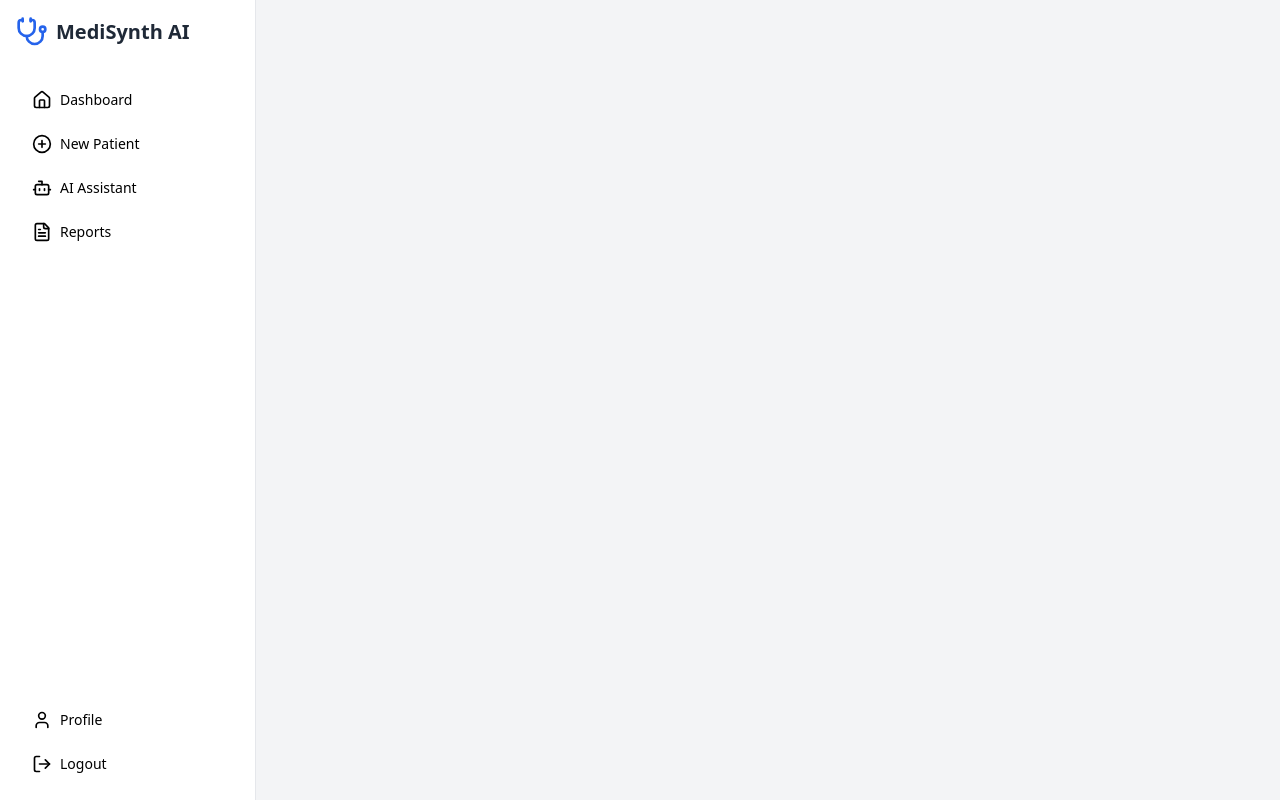
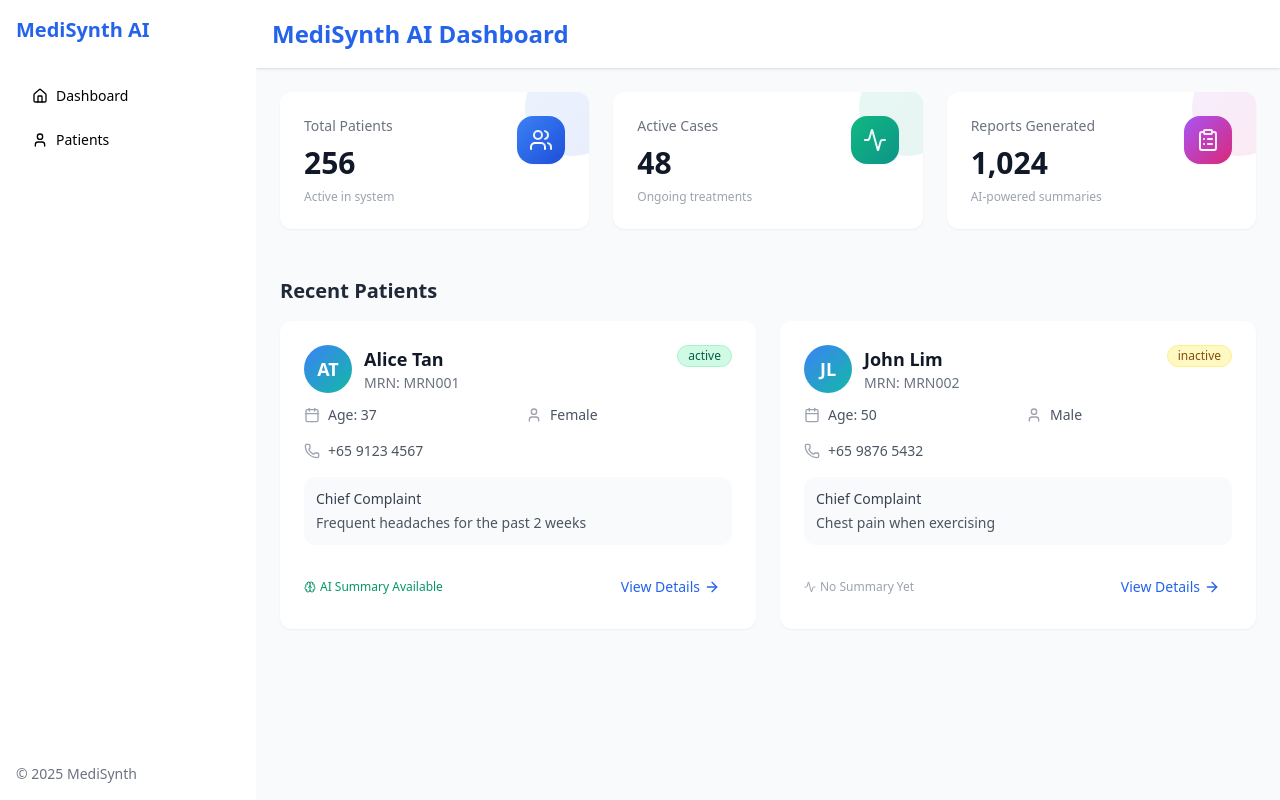
Before and after one commit to Maxxtucker/LLM-based-Clinical-Copilot-A-Generative-AI-Solution-for-Streamlining-Electronic-Health-Records, a React (Create React App) app in the folder my-react-app/: page / in a window 1280 px wide. Built offline with nearby package versions, Linux system fonts and the light colour scheme.

Commit message:
update app.js

```diff
--- a/my-react-app/package.json
+++ b/my-react-app/package.json
@@ -7,7 +7,10 @@
     "@testing-library/jest-dom": "^6.8.0",
     "@testing-library/react": "^16.3.0",
     "@testing-library/user-event": "^13.5.0",
+    "class-variance-authority": "^0.7.1",
     "clsx": "^2.1.1",
+    "date-fns": "^4.1.0",
+    "framer-motion": "^12.23.12",
     "lucide-react": "^0.544.0",
     "react": "^19.1.1",
     "react-dom": "^19.1.1",
--- a/my-react-app/src/App.js
+++ b/my-react-app/src/App.js
@@ -1,97 +1,130 @@
-import * as React from "react";
-import { Link, useLocation } from "react-router-dom";
-import { createPageUrl } from './utils';
-import { cn } from "./components/utils";
-import { Button } from "./components/ui/button";
-import { User, LogOut, Home, Stethoscope, FileText, Bot, PlusCircle } from "lucide-react";
+// src/App.js
+import React from "react";
+import PatientCard from "./components/dashboard/PatientCard";
+import StatsCard from "./components/dashboard/StatsCards";
+import { Users, Activity, ClipboardList, Home, User } from "lucide-react";
+
+// Import your Sidebar system
 import {
+  SidebarProvider,
   Sidebar,
+  SidebarHeader,
   SidebarContent,
   SidebarFooter,
-  SidebarHeader,
   SidebarMenu,
   SidebarMenuItem,
   SidebarMenuButton,
-  SidebarProvider,
   SidebarTrigger,
-  useSidebar,
-} from "./components/ui/sidebar";
+} from "./components/ui/sidebar"; // adjust path if needed
 
-// Main Layout Component
-export default function Layout({ children, currentPageName }) {
+function App() {
+  // Dummy patients data
+  const patients = [
+    {
+      id: 1,
+      first_name: "Alice",
+      last_name: "Tan",
+      gender: "female",
+      date_of_birth: "1988-05-12",
+      phone: "+65 9123 4567",
+      status: "active",
+      medical_record_number: "MRN001",
+      chief_complaint: "Frequent headaches for the past 2 weeks",
+      ai_summary: true,
+    },
+    {
+      id: 2,
+      first_name: "John",
+      last_name: "Lim",
+      gender: "male",
+      date_of_birth: "1975-09-23",
+      phone: "+65 9876 5432",
+      status: "inactive",
+      medical_record_number: "MRN002",
+      chief_complaint: "Chest pain when exercising",
+      ai_summary: false,
+    },
+  ];
+
   return (
     <SidebarProvider>
-      <div className="flex min-h-screen bg-neutral-100">
-        <AppSidebar currentPageName={currentPageName} />
-        <div className="flex-1">
-          <AppHeader />
-          <main className="p-4 sm:p-6 lg:p-8">
-            {children}
-          </main>
+      <div className="flex min-h-screen bg-gray-50">
+        {/* Sidebar */}
+        <Sidebar>
+          <SidebarHeader>
+            <h2 className="text-xl font-bold text-blue-600">MediSynth AI</h2>
+          </SidebarHeader>
+          <SidebarContent>
+            <SidebarMenu>
+              <SidebarMenuItem>
+                <SidebarMenuButton>
+                  <Home className="mr-2 h-4 w-4" />
+                  Dashboard
+                </SidebarMenuButton>
+              </SidebarMenuItem>
+              <SidebarMenuItem>
+                <SidebarMenuButton>
+                  <User className="mr-2 h-4 w-4" />
+                  Patients
+                </SidebarMenuButton>
+              </SidebarMenuItem>
+            </SidebarMenu>
+          </SidebarContent>
+          <SidebarFooter>
+            <p className="text-sm text-gray-500">© 2025 MediSynth</p>
+          </SidebarFooter>
+        </Sidebar>
+
+        {/* Main content area */}
+        <div className="flex-1 flex flex-col">
+          {/* Header */}
+          <header className="bg-white shadow p-4 flex items-center justify-between">
+            <SidebarTrigger />
+            <h1 className="text-2xl font-bold text-blue-600">
+              MediSynth AI Dashboard
+            </h1>
+          </header>
+
+          {/* Stats Section */}
+          <section className="p-6 grid gap-6 md:grid-cols-3">
+            <StatsCard
+              title="Total Patients"
+              value="256"
+              description="Active in system"
+              icon={Users}
+              gradient="bg-gradient-to-br from-blue-500 to-blue-700"
+            />
+            <StatsCard
+              title="Active Cases"
+              value="48"
+              description="Ongoing treatments"
+              icon={Activity}
+              gradient="bg-gradient-to-br from-emerald-500 to-teal-600"
+            />
+            <StatsCard
+              title="Reports Generated"
+              value="1,024"
+              description="AI-powered summaries"
+              icon={ClipboardList}
+              gradient="bg-gradient-to-br from-purple-500 to-pink-600"
+            />
+          </section>
+
+          {/* Patients Section */}
+          <section className="p-6">
+            <h2 className="text-xl font-bold text-neutral-800 mb-4">
+              Recent Patients
+            </h2>
+            <div className="grid gap-6 md:grid-cols-2">
+              {patients.map((p) => (
+                <PatientCard key={p.id} patient={p} />
+              ))}
+            </div>
+          </section>
         </div>
       </div>
     </SidebarProvider>
   );
 }
 
-// Sidebar Component
-function AppSidebar({ currentPageName }) {
-  const navItems = [
-    { name: "Dashboard", icon: Home, page: "Dashboard" },
-    { name: "New Patient", icon: PlusCircle, page: "NewPatient" },
-    { name: "AI Assistant", icon: Bot, page: "AIAssistant" },
-    { name: "Reports", icon: FileText, page: "Reports" },
-  ];
-
-  return (
-    <Sidebar className="border-r bg-white">
-      <SidebarHeader>
-        <Link to={createPageUrl('Dashboard')} className="flex items-center gap-2">
-          <Stethoscope className="w-8 h-8 text-blue-600" />
-          <h1 className="text-xl font-bold text-neutral-800">MediSynth AI</h1>
-        </Link>
-      </SidebarHeader>
-      <SidebarContent>
-        <SidebarMenu>
-          {navItems.map((item) => (
-            <SidebarMenuItem key={item.name}>
-              <Link to={createPageUrl(item.page)}>
-                <SidebarMenuButton
-                  className={`gap-2 ${currentPageName === item.page ? "bg-blue-100 text-blue-700" : ""}`}
-                >
-                  <item.icon className="w-5 h-5" />
-                  {item.name}
-                </SidebarMenuButton>
-              </Link>
-            </SidebarMenuItem>
-          ))}
-        </SidebarMenu>
-      </SidebarContent>
-      <SidebarFooter>
-        <SidebarMenu>
-          <SidebarMenuItem>
-            <SidebarMenuButton className="gap-2">
-              <User className="w-5 h-5" />
-              Profile
-            </SidebarMenuButton>
-          </SidebarMenuItem>
-          <SidebarMenuItem>
-            <SidebarMenuButton className="gap-2">
-              <LogOut className="w-5 h-5" />
-              Logout
-            </SidebarMenuButton>
-          </SidebarMenuItem>
-        </SidebarMenu>
-      </SidebarFooter>
-    </Sidebar>
-  );
-}
-
-// Header Component
-function AppHeader() {
-  return (
-    <header className="sticky top-0 z-30 flex h-14 items-center gap-4 border-b bg-white/80 px-4 backdrop-blur-sm sm:static sm:h-auto sm:border-0 sm:bg-transparent sm:px-6">
-       <SidebarTrigger className="sm:hidden" />
-    </header>
-  );
-}
+export default App;
```
Also changed, not shown: 1 other file (tests, documents, lock files or other folders).
